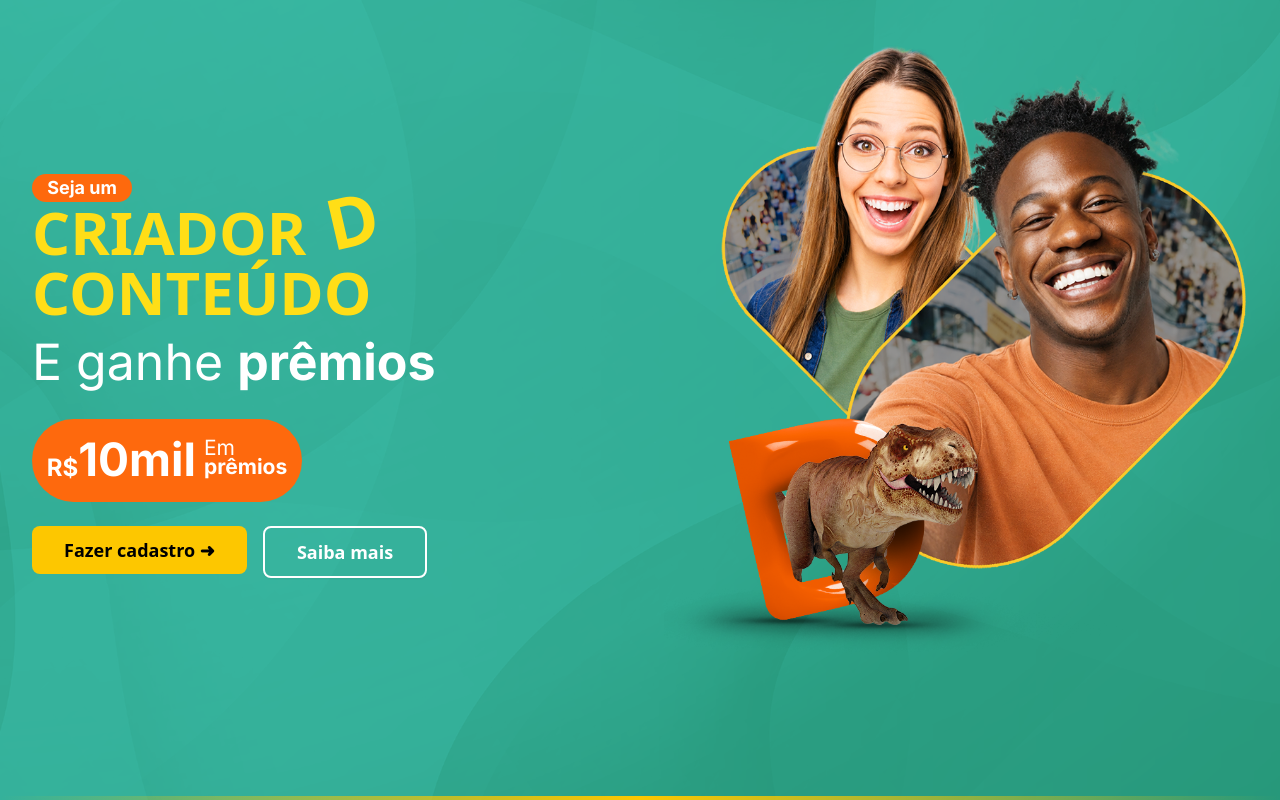
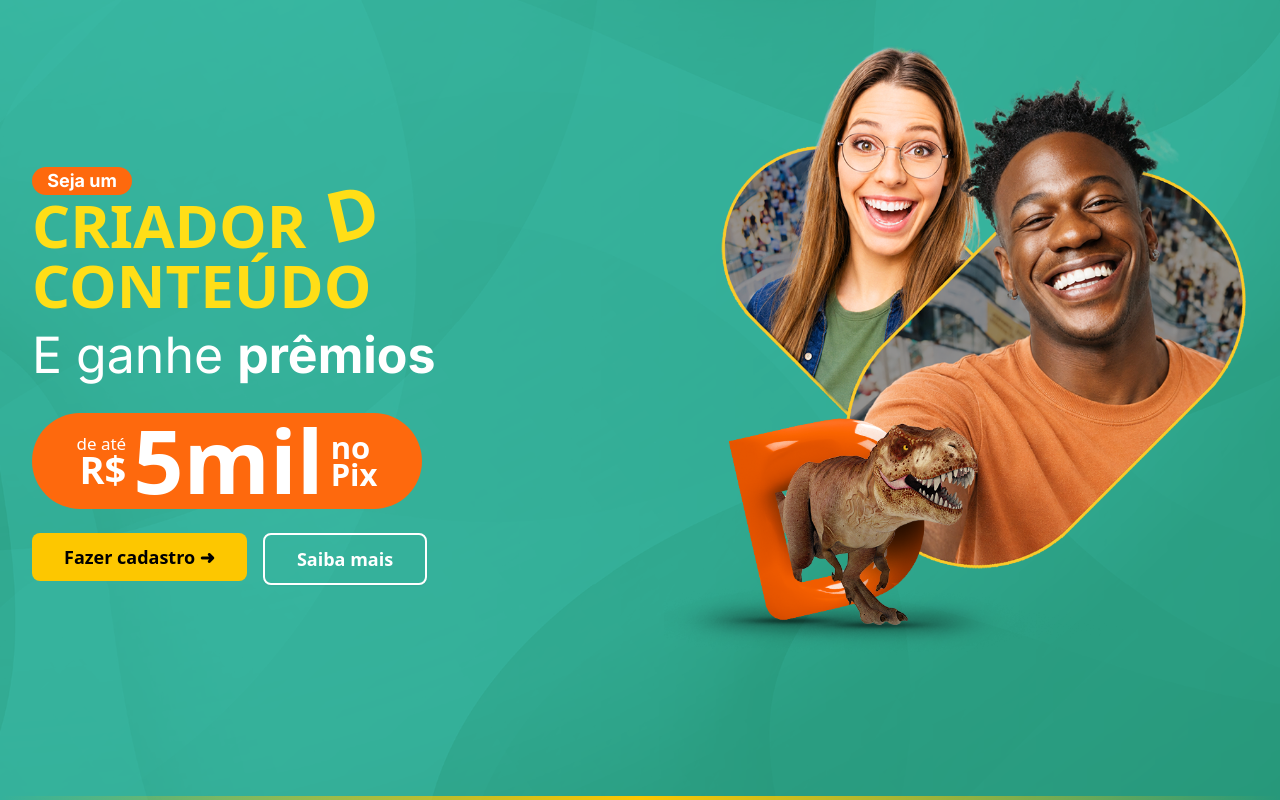
Before and after one commit to ovittorhugomachado/clube-de-embaixadores-shopping-d, a website: page index.html in a window 1280 px wide. Shown: the top 800 px of the page. Drawn offline with Linux system fonts and the light colour scheme.

Commit message:
corrigidos tamanhos

```diff
--- a/index.html
+++ b/index.html
@@ -35,11 +35,15 @@
                     >
                         E ganhe <span class="font-bold">prêmios</span>
                     </p>
-                        <div class="div-orange rounded-full flex justify-center gap-2 text-white">
-                            <p style=" font-weight: 700;" class="text-2xl">R$<span style="font-size: 46px;">10mil</span></p>
-                            <div style="font-size: 21px;">
-                                <p style="transform: translateY(3px)">Em</p>
-                                <p style="font-weight: 700; transform: translateY(-10px);">prêmios</p>
+                        <div class="div-orange" style="display: inline-flex; align-items: center; justify-content: center; width: min(100%, 390px); height: 96px; padding: 24px; gap: 7px; background-color: #fe690d; border-radius: 50px; color: #ffffff; line-height: 0.86;">
+                            <div class="award-left" style="display: flex; flex-direction: column; align-items: flex-end;">
+                                <span class="award-small" style="font-size: 17px; font-weight: 500; line-height: 1;">de at&eacute;</span>
+                                <span class="award-currency" style="font-size: 38px; font-weight: 800; line-height: 0.9;">R$</span>
+                            </div>
+                            <strong class="award-value" style="font-size: 88px; font-weight: 900; line-height: 0.76;">5mil</strong>
+                            <div class="award-right" style="display: flex; flex-direction: column; align-items: flex-start; font-size: 31px; font-weight: 700; line-height: 0.86;">
+                                <span>no</span>
+                                <strong style="font-weight: 900;">Pix</strong>
                             </div>
                         </div>
                     <div class="flex flex-col sm:flex-row gap-4 mb-12 mt-6">
--- a/src/input.css
+++ b/src/input.css
@@ -44,10 +44,71 @@ button {
 }
 
 .div-orange {
-    width: 250px;
-    padding: 10px 25px;
+    display: inline-flex;
+    align-items: center;
+    justify-content: center;
+    width: min(100%, 310px);
+    height: 78px;
+    padding: 0 24px;
+    gap: 7px;
     background-color: #fe690d;
+    border-radius:28px;
+    color: #ffffff;
+    line-height: 0.86;
+}
 
+.award-left {
+    display: flex;
+    flex-direction: column;
+    align-items: flex-end;
+}
+
+.award-small {
+    font-size: 17px;
+    font-weight: 500;
+    line-height: 1;
+}
+
+.award-currency {
+    font-size: 38px;
+    font-weight: 800;
+    line-height: 0.86;
+}
+
+.award-value {
+    font-size: 88px;
+    font-weight: 900;
+    line-height: 0.76;
+}
+
+.award-right {
+    display: flex;
+    flex-direction: column;
+    align-items: flex-start;
+    font-size: 31px;
+    font-weight: 700;
+    line-height: 0.86;
+}
+
+@media (max-width: 420px) {
+    .div-orange {
+        width: min(100%, 300px);
+        height: 76px;
+        padding: 0 20px;
+        gap: 6px;
+    }
+
+    .award-small {
+        font-size: 16px;
+    }
+
+    .award-currency {
+        font-size: 36px;
+    }
+
+    .award-right {
+        font-size: 29px;
+    }
 }
 
 #success-simbol {
```
Also changed, not shown: src/output.css.
